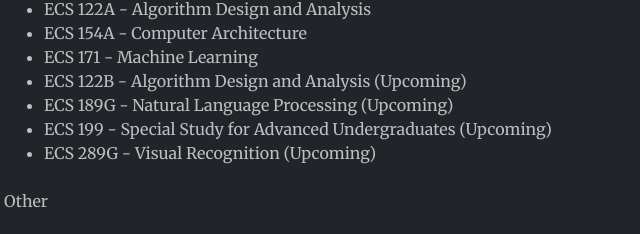
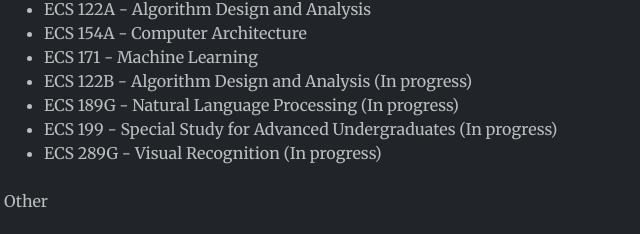
Before and after one commit to yimang/my-website, a plain HTML site: page index.html in a window 1280 px wide. Shown: the part 4539-4773 px from the top of the page, 271-911 px from the left. Drawn offline with nearby package versions, Linux system fonts and the light colour scheme.

Commit message:
minor changes

```diff
--- a/index.html
+++ b/index.html
@@ -53,7 +53,7 @@
               <a class="nav-link js-scroll-trigger" href="#contact">Contact</a>
             </li>
             <li class="nav-item">
-              <a class="nav-link js-scroll-trigger" href="resume.pdf">Resume</a>
+              <a class="nav-link js-scroll-trigger" href="Yi Mang Yang Resume.pdf">Resume</a>
             </li>
           </ul>
         </div>
@@ -174,7 +174,7 @@
                 <h2 class="card-title">
                 Algorithmic Trading
                 </h2>
-                <p class="card-text">The market has a tendency to trend (e.g. bubbles). Applying concepts from satistics, probability and machine learning, I found strategies to exploit this phenomenon. Then I created an automated trading bot hosted on the cloud to execute these strategies.</p>
+                <p class="card-text">The market has a tendency to trend (e.g. bubbles). Applying concepts from statistics, probability and machine learning, I found strategies to exploit this phenomenon. Then I created an automated trading bot hosted on the cloud to execute these strategies.</p>
               </div>
             </div>
           </div>
@@ -260,10 +260,10 @@
               <li>ECS 122A - Algorithm Design and Analysis</li>
               <li>ECS 154A - Computer Architecture</li>
               <li>ECS 171 - Machine Learning</li>
-              <li>ECS 122B - Algorithm Design and Analysis (Upcoming)</li>
-              <li>ECS 189G - Natural Language Processing (Upcoming)</li>
-              <li>ECS 199 - Special Study for Advanced Undergraduates (Upcoming)</li>
-              <li>ECS 289G - Visual Recognition (Upcoming)</li>
+              <li>ECS 122B - Algorithm Design and Analysis (In progress)</li>
+              <li>ECS 189G - Natural Language Processing (In progress)</li>
+              <li>ECS 199 - Special Study for Advanced Undergraduates (In progress)</li>
+              <li>ECS 289G - Visual Recognition (In progress)</li>
             </ul>
           </div>
           <div class="col-lg-8 mx-auto">
```
Also changed, not shown: README.md, 2 other files.
